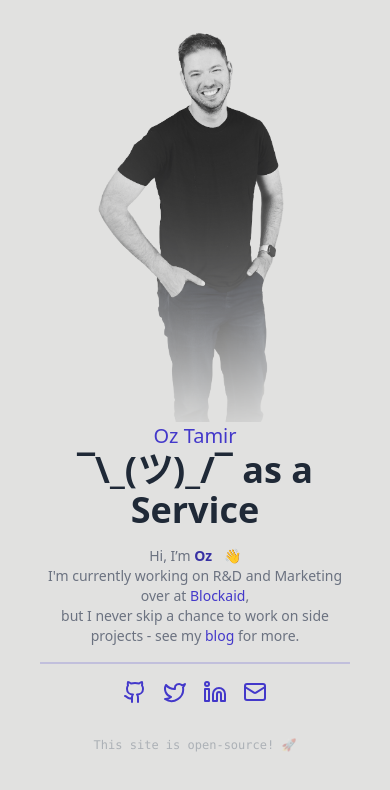
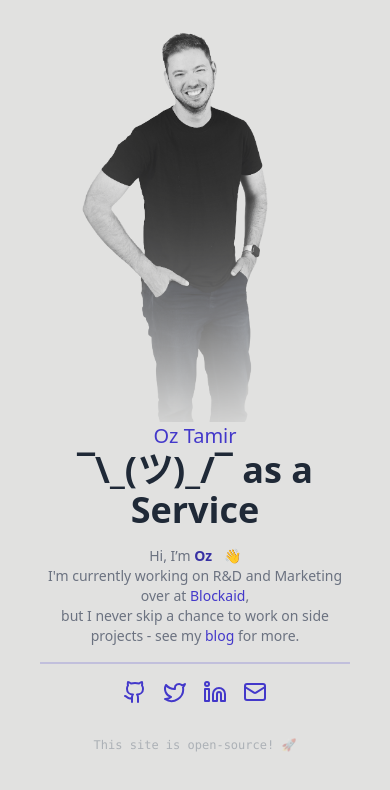
Before and after one commit to OzTamir/Homepage, a React (Vite) app: page / in a window 390 px wide. Shown: the top 790 px of the page. Built offline with nearby package versions, Linux system fonts and the light colour scheme; no server answers.

Commit message:
fix: padding

```diff
--- a/src/App.tsx
+++ b/src/App.tsx
@@ -6,7 +6,7 @@ const OzImage = () => (
   <div className="lg:h-[100svh] h-[50svh] pt-6 lg:pt-0">
     <img
       src="/me.png"
-      className="h-full lg:pl-10 pl-[5.5rem]"
+      className="h-full lg:pl-10 pl-[4.5rem]"
       alt="Here I'd put an image of me - if the server would allow me!"
     />
   </div>
```
